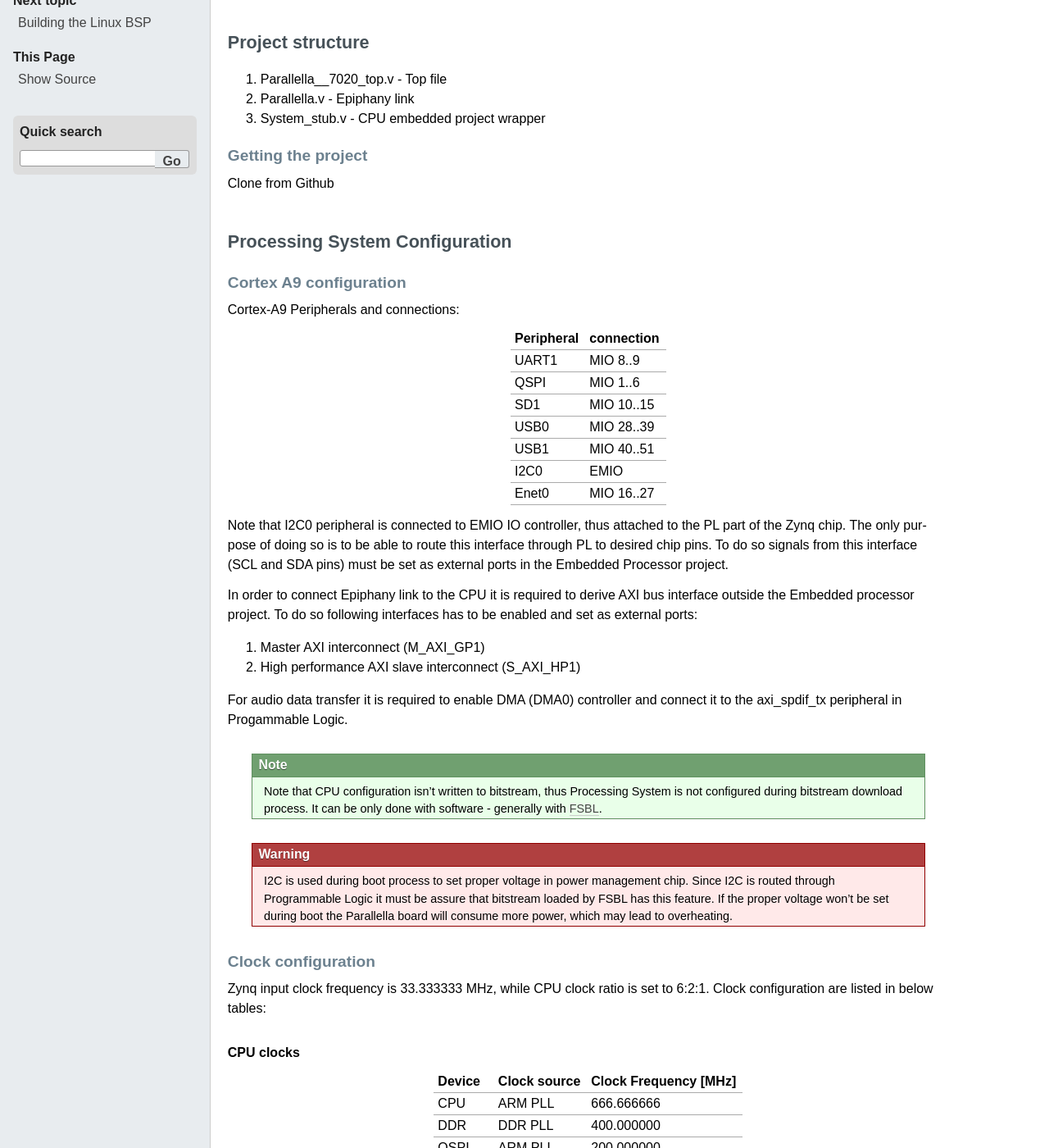
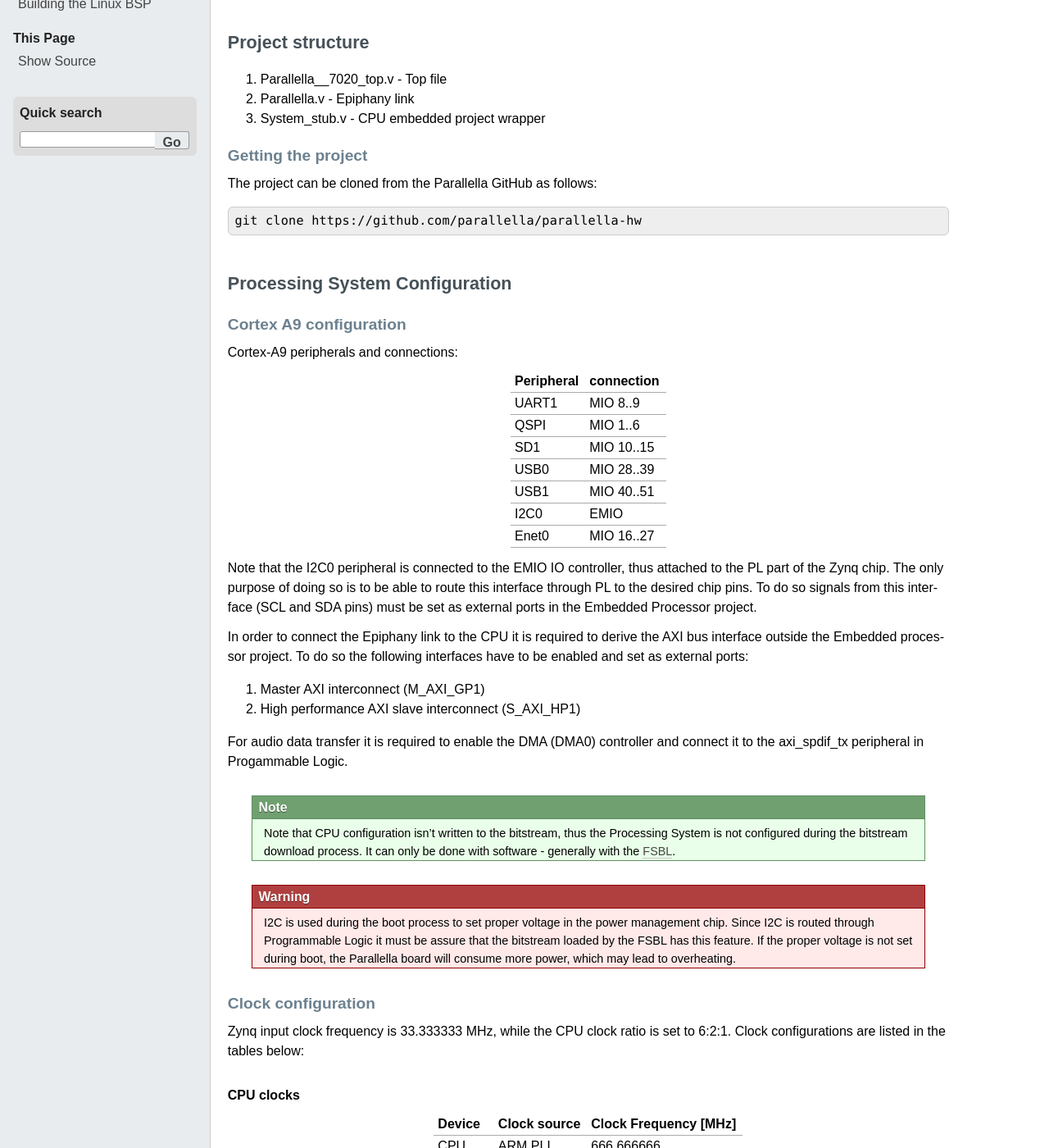
Before and after one commit to antmicro/parallella-quickstart, a Sphinx documentation site: the page built from doc/quickstart-guide/source/fpga.rst, in a window 1280 px wide and 1400 px high, scrolled down 544 px. Shown: the whole window at 82% size. Built offline with Sphinx 7.4.7, drawn with Linux system fonts in a browser that asks for light colours; some of the changed text lies outside the part shown.

Commit message:
Added mention in the intro, fixed typos, general cleanup.

```diff
--- a/doc/quickstart-guide/source/fpga.rst
+++ b/doc/quickstart-guide/source/fpga.rst
@@ -1,22 +1,26 @@
 Building the FPGA bitstream and FSBL
 ====================================
 
-This section describes preparation of the hardware project. It is basing on exemplary project containing Processing System (PS) configuration and its connection to Programmable Logic(PL). Epiphany link and HDMI IP cores are placed in PL and connected with PS via AXI bus. See following subsection for details.
+This section describes the preparation of the Parallella hardware (=FPGA) project.
+It is based on and example project containing Processing System (PS) configuration and its connection to Programmable Logic(PL).
+Epiphany link and HDMI IP cores are placed in PL and connected with PS via the AXI bus.
+See the following subsection for details.
 
 Prerequisites
 -------------
 
-To view or modify exemplary project Xilinx PlanAhead (version 14.4 or newer) is required. See :ref:`xilinx` for details.
+To view or modify the example project Xilinx PlanAhead (version 14.4 or newer) is required. See :ref:`xilinx` for details.
 
 Project
 -------
 
-Whole project was implemented in Verilog (top level and Epiphany link) and VHDL (HDMI IP core) using planAhead software (version 14.4). Project can be divided into two main parts:
+The project was implemented in Verilog (top level and Epiphany link) and VHDL (HDMI IP core) using planAhead software (version 14.4).
+The Project can be divided into two main parts:
 
-#. CPU embedded project (containing PS configuration and HDMI IP core)
-#. Epiphany link (providing interface between CPU and Epiphany chip)
+#. CPU embedded project (containing the PS configuration and the HDMI IP core)
+#. Epiphany link (providing the interface between the CPU and Epiphany)
 
-Both parts are instantiated in top level file (parallella_7020_top.v).
+Both parts are instantiated in the top level file (parallella_7020_top.v).
 
 .. _ready_to_use:
 
@@ -30,21 +34,21 @@
 Getting the project
 +++++++++++++++++++
 
-Clone from Github
+The project can be cloned from the Parallella GitHub as follows:
 
-.. todo:: Repository address
+.. code-block:: bash
+
+   git clone https://github.com/parallella/parallella-hw
 
 .. _hadware_configuration:
 
 Processing System Configuration
 -------------------------------
 
-
-
 Cortex A9 configuration
 +++++++++++++++++++++++
 
-Cortex-A9 Peripherals and connections:
+Cortex-A9 peripherals and connections:
 
 .. csv-table::
    :header-rows: 1
@@ -58,23 +62,30 @@
    I2C0, EMIO
    Enet0, MIO 16..27
 
-Note that I2C0 peripheral is connected to EMIO IO controller, thus attached to the PL part of the Zynq chip. The only purpose of doing so is to be able to route this interface through PL to desired chip pins. To do so signals from this interface (SCL and SDA pins) must be set as external ports in the Embedded Processor project.
+Note that the I2C0 peripheral is connected to the EMIO IO controller, thus attached to the PL part of the Zynq chip.
+The only purpose of doing so is to be able to route this interface through PL to the desired chip pins.
+To do so signals from this interface (SCL and SDA pins) must be set as external ports in the Embedded Processor project.
 
-In order to connect Epiphany link to the CPU it is required to derive AXI bus interface outside the Embedded processor project. To do so following interfaces has to be enabled and set as external ports:
+In order to connect the Epiphany link to the CPU it is required to derive the AXI bus interface outside the Embedded processor project.
+To do so the following interfaces have to be enabled and set as external ports:
 
 #. Master AXI interconnect (M_AXI_GP1)
 #. High performance AXI slave interconnect (S_AXI_HP1)
 
-For audio data transfer it is required to enable DMA (DMA0) controller and connect it to the axi_spdif_tx peripheral in Progammable Logic.
+For audio data transfer it is required to enable the DMA (DMA0) controller and connect it to the axi_spdif_tx peripheral in Progammable Logic.
 
-.. note:: Note that CPU configuration isn't written to bitstream, thus Processing System is not configured during bitstream download process. It can be only done with software - generally with :ref:`FSBL`.
+.. note:: Note that CPU configuration isn't written to the bitstream, thus the Processing System is not configured during the bitstream download process.
+   It can only be done with software - generally with the :ref:`FSBL`.
 
-.. warning:: I2C is used during boot process to set proper voltage in power management chip. Since I2C is routed through Programmable Logic it must be assure that bitstream loaded by FSBL has this feature. If the proper voltage won't be set during boot the Parallella board will consume more power, which may lead to overheating.
+.. warning:: I2C is used during the boot process to set proper voltage in the power management chip.
+   Since I2C is routed through Programmable Logic it must be assure that the bitstream loaded by the FSBL has this feature.
+   If the proper voltage is not set during boot, the Parallella board will consume more power, which may lead to overheating.
 
 Clock configuration
 +++++++++++++++++++
 
-Zynq input clock frequency is 33.333333 MHz, while CPU clock ratio is set to 6:2:1. Clock configuration are listed in below tables:
+Zynq input clock frequency is 33.333333 MHz, while the CPU clock ratio is set to 6:2:1.
+Clock configurations are listed in the tables below:
 
 .. rubric:: CPU clocks
 
@@ -106,25 +117,22 @@
 HDMI support
 ++++++++++++
 
-HDMI support is provided by IP core from Analog Devices (`Analog Devices GitHub <https://github.com/analogdevicesinc/fpgahdl_xilinx>`_). IP cores needed for HDMI support are located in cf_lib folder. Peripherals used in the Parallella Exemplary project, their purpose and connections are listed below.
+HDMI support is provided by an IP core from Analog Devices (`Analog Devices GitHub <https://github.com/analogdevicesinc/fpgahdl_xilinx>`_).
+IP cores needed for HDMI support are located in the ``cf_lib`` folder.
+Peripherals used in the Parallella Exeample project, their purpose and connections are listed below.
 
-#. axi_clkgen (v1.00a) - programmable reference clock for HDMI transmitter. It is connected to main AXI bus and provides reference clock for axi_hdmi_tx_16b peripheral. It requires 200MHz input clock (FCLK_CLK2 in exemplary project)
-#. axi_vdma - dma controller for video data. It is connected to main AXI bus as a slave and to secondary as master.
-#. axi_hdmi_tx_16b - video signals generator for ADV7513 chip. It generates video synchronization signals (HSYNC and VSYNC), pixel clock and delivers video data. It is connected to main AXI bus and requires reference clock with proper frequency for chosen resolution. Video data is transferred to this peripheral with DMA.
-#. axi_spdif_tx - digital audio signal generator. For correct work it is required to deliver 12.288135 MHz clock signal to this component. It is connected to main AXI bus and audio data is delivered using DMA.
+#. axi_clkgen (v1.00a) - programmable reference clock for the HDMI transmitter. It is connected to the main AXI bus and provides the reference clock for the ``axi_hdmi_tx_16b`` peripheral. It requires a 200MHz input clock (FCLK_CLK2 in the example project)
+#. axi_vdma - dma controller for video data. It is connected to the main AXI bus as slave and to the secondary one as master.
+#. axi_hdmi_tx_16b - video signals generator for the ADV7513 chip. It generates video synchronization signals (HSYNC and VSYNC), pixel clock and delivers video data. It is connected to the main AXI bus and requires a reference clock with proper frequency for the chosen resolution. Video data is transferred to this peripheral with DMA.
+#. axi_spdif_tx - digital audio signal generator. For correct operation it is required to deliver a 12.288135 MHz clock signal to this component. It is connected to the main AXI bus and audio data is delivered using DMA.
 
-To provide proper clock signal to spdif peripheral Xilinx clock generator IP core can be used.
-
-Epiphany link
-+++++++++++++
-
-.. todo:: found an issue with the Epiphany link, difference in signal between gen0 and gen1 - fix
+To provide the proper clock signal to the spdif peripheral a Xilinx clock generator IP core can be used.
 
 .. _FSBL:
 
 FSBL
 ----
 
-The First stage boot loader code is generated from Xilinx Software Development Kit.
+The First Stage Boot Loader code is generated from the Xilinx Software Development Kit.
 
-.. todo:: More info about creating and building it can be found here and here (reference to Xilinx guide [if any])
+See the `Xilinx wiki <http://www.wiki.xilinx.com/Build+FSBL>`_ and the documents it refers to for more details.
--- a/doc/quickstart-guide/source/introduction.rst
+++ b/doc/quickstart-guide/source/introduction.rst
@@ -18,18 +18,16 @@
 
 #. PlanAhead is required to view and reimplement exemplary project. Version used for creating exemplary project is 14.4, thus at least this version (or newer) is required to work with. If you do not plan to build your own hardware project you do not need this tool.
 
-#. Xilinx Software Development Kit (SDK) is required for generating and building the First Stage Boot Loader (FSBL). If you do not want to make any changes to the haconfiguration (which replacement of FSBL you do not need this tool.
+#. Xilinx Software Development Kit (SDK) is required for generating and building the First Stage Boot Loader (FSBL). If you do not want to make any changes to the hardware configuration (which replacement of FSBL you do not need this tool.
 
 #. Xilinx Microprocessor Debugger (XMD) is required to connect with the Zynq CPU via JTAG. If you do not plan do load or debug software this way you do not need this tool.
 
-#. Bootgen is required for preparing a bootable image for the Zynq CPU. If you do not plan to change default bootloader you do not need this tool.
-
-.. todo:: WRITE ABOUT OPENOCD!!!!
+#. Bootgen is required for preparing a bootable image for the Zynq CPU. If you do not plan to change the default bootloader you do not need this tool.
 
 If any of the abovementioned cases applies to you, you need to download and install `Xilinx ISE Design Suite <http://www.xilinx.com/support/download/index.html/content/xilinx/en/downloadNav/design-tools.html>`_.
 Select "Embedded edition" as the installation type.
 
-.. note:: Xilinx software is not free and needs extra licensing.
+.. note:: Xilinx software is not open source and may need extra licensing.
 
 Version information
 -------------------
```
Also changed, not shown: other parts of doc/quickstart-guide/source/introduction.rst (+2 -1 lines).
